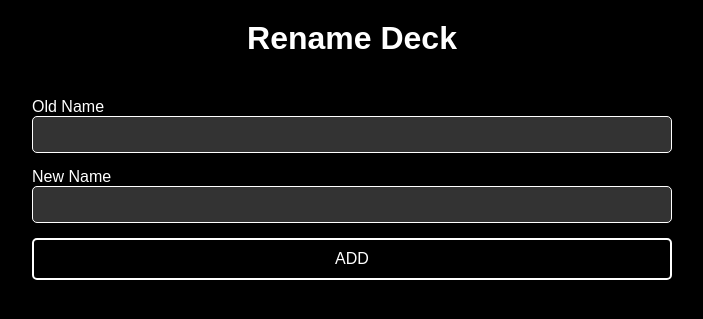
After one commit to sunrayyourdev/flashard, a Flask app: template templates/update_deck.html in a window 1280 px wide. The commit adds this page. Shown: the top 319 px of the page, without its empty margins (288-991 px from the left). Run offline with Flask 3, Linux system fonts and the light colour scheme; the template is opened without the code that fills it: values that come from a table or form of the project are taken from there, others are empty; some libraries are stand-ins or nearby versions.

Commit message:
feature: update deck

```diff
--- a/Forms.py
+++ b/Forms.py
@@ -1,4 +1,10 @@
 from wtforms import Form, validators, StringField
+
 
 class DeckForm(Form):
     name = StringField('Name', [validators.DataRequired(), validators.Length(min=1, max=150)])
+
+
+class UpdateDeckForm(Form):
+    old_name = StringField('Old Name', [validators.DataRequired(), validators.Length(min=1, max=150), validators.Disabled()])
+    new_name = StringField('New Name', [validators.DataRequired(), validators.Length(min=1, max=150)])
--- a/app.py
+++ b/app.py
@@ -1,8 +1,10 @@
 from flask import Flask, render_template, request, redirect, url_for
 from models.Card import Card
 from models.Deck import Deck
-from Forms import DeckForm
+from Forms import DeckForm, UpdateDeckForm
 import shelve
+
+
 app = Flask(__name__)
 
 
@@ -33,14 +35,22 @@ def new_deck():
         return render_template('new_deck.html', deck_form=deck_form)
 
 
-# TODO: Change url to use parameter query containing deck_id to GET
-@app.route('/deck', methods=["GET", "PUT"])
-def deck():
-    deck_form = DeckForm(request.form)
-    if request.method == "PUT":
-        pass
+@app.route('/update-deck/<int:deck_id>', methods=["GET", "POST"])
+def update_deck(deck_id):
+    deck_form = UpdateDeckForm(request.form)
+    if request.method == "POST":
+        with shelve.open('flashcard.db', 'c') as flashcard_db:
+            decks = flashcard_db["Decks"]
+            deck = decks[deck_id]
+            deck.name = deck_form.new_name.data
+            decks[deck_id] = deck
+            flashcard_db["Decks"] = decks
+            return redirect(url_for('dashboard'))
     else:
-        return render_template('new_deck.html', deck_form=deck_form, deck={})
+        with shelve.open('flashcard.db', 'c') as flashcard_db:
+            deck = flashcard_db["Decks"][deck_id]
+            deck_form.old_name.data = deck.name
+            return render_template('update_deck.html', deck_form=deck_form)
 
 
 # Card Routes
@@ -57,6 +67,11 @@ def generate_id(d: dict) -> int:
     return last_deck_id + 1
 
 
+def get_deck_with_id(deck_id):
+    with shelve.open('flashcard.db', 'c') as flashcard_db:
+        return flashcard_db["Decks"][deck_id]
+
+
 if __name__ == '__main__':
     try:
         with shelve.open('flashcard.db', 'c') as flashcard_database:
--- a/templates/dashboard.html
+++ b/templates/dashboard.html
@@ -9,7 +9,6 @@
     </div>
     <table>
         <tr>
-            <th>ID</th>
             <th>Name</th>
             <th></th>
             <th></th>
@@ -17,11 +16,9 @@
         </tr>
         {% for deck in decks %}
         <tr>
-            <td>{{ deck.deck_id }}</td>
             <td>{{ deck.name }}</td>
             <td class="action"><a href="">Study</a></td>
-            <!-- TODO: Change href to include deck_id and send to edit_deck route -->
-            <td class="action"><a href="">Edit</a></td>
+            <td class="action"><a href="/update-deck/{{ deck.id }}">Edit</a></td>
             <td class="action"><a href="">Delete</a></td>
         </tr>
         {% endfor %}
--- /dev/null
+++ b/templates/update_deck.html
@@ -0,0 +1,17 @@
+{% extends 'base.html' %}
+{% block title %}Dashboard{% endblock %}
+{% from "includes/_formHelper.html" import render_field %}
+{% block content %}
+    <h1>Rename Deck</h1>
+    <div class="form-container">
+        <form action="" method="POST">
+            <div class="form-group">
+                {{ render_field(deck_form.old_name, class="form-field") }}
+            </div>
+            <div class="form-group">
+                {{ render_field(deck_form.new_name, class="form-field") }}
+            </div>
+            <input type="submit" value="ADD" class="button">
+        </form>
+    </div>
+{% endblock %}
--- a/unit_tests/TestDeck.py
+++ b/unit_tests/TestDeck.py
@@ -12,7 +12,7 @@ class TestDeck(TestCase):
         self.deck = Deck(1, "Test Deck")
 
     def test_deck_initialization(self):
-        self.assertEqual(self.deck.deck_id, 1)
+        self.assertEqual(self.deck.id, 1)
         self.assertEqual(self.deck.name, "Test Deck")
         self.assertEqual(len(self.deck), 0)
 
--- a/unit_tests/TestGenerateId.py
+++ b/unit_tests/TestGenerateId.py
@@ -2,7 +2,7 @@ import sys
 import os
 sys.path.append(os.path.abspath(os.path.join(os.path.dirname(__file__), '../')))
 from unittest import TestCase, main
-from __init__ import generate_id
+from app import generate_id
 
 class TestGenerateId(TestCase):
     def test_generate_id_normal_case(self):
```
Also changed, not shown: models/Deck.py (+3 -6 lines), templates/deck.html (+12 -8 lines).
